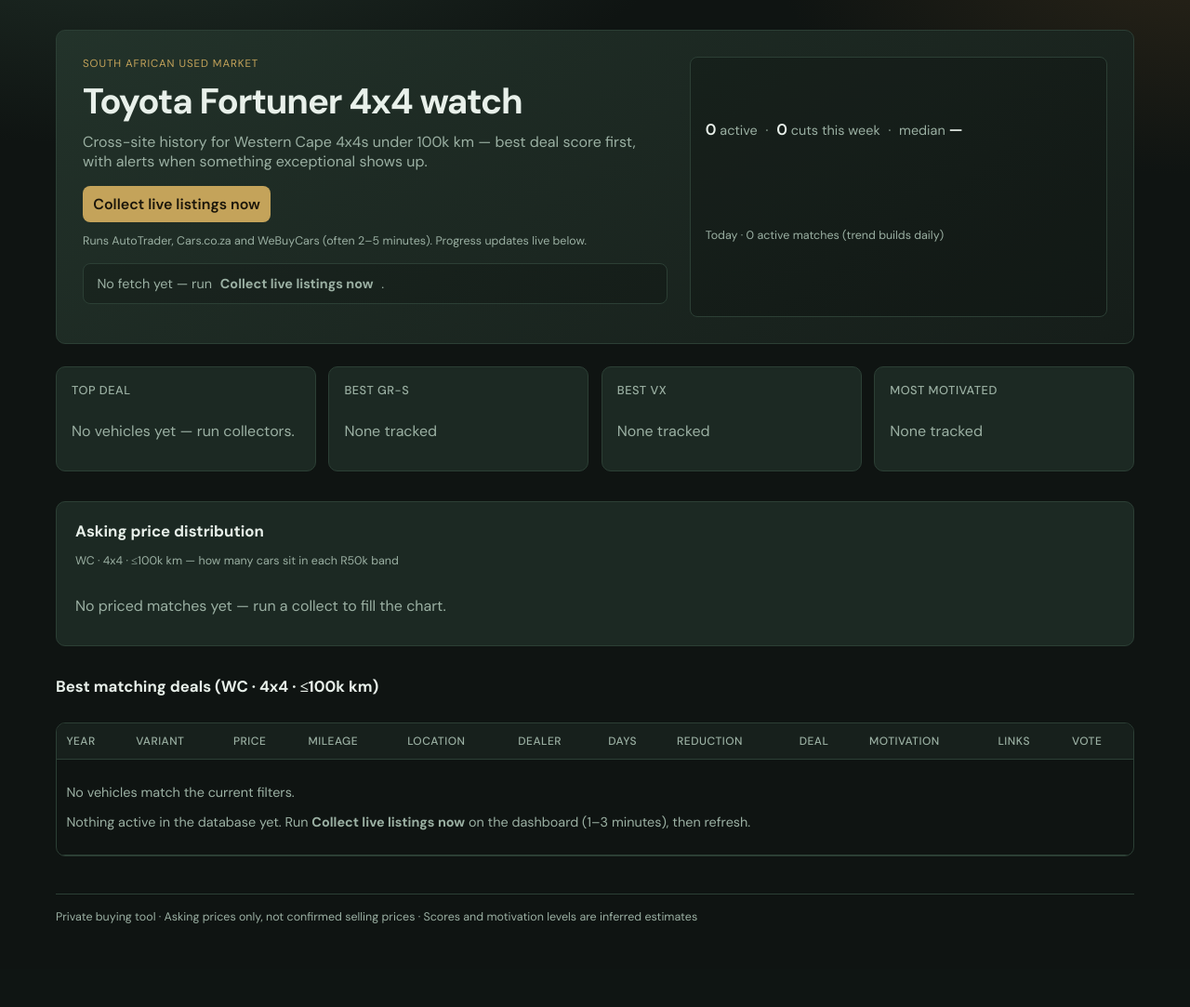
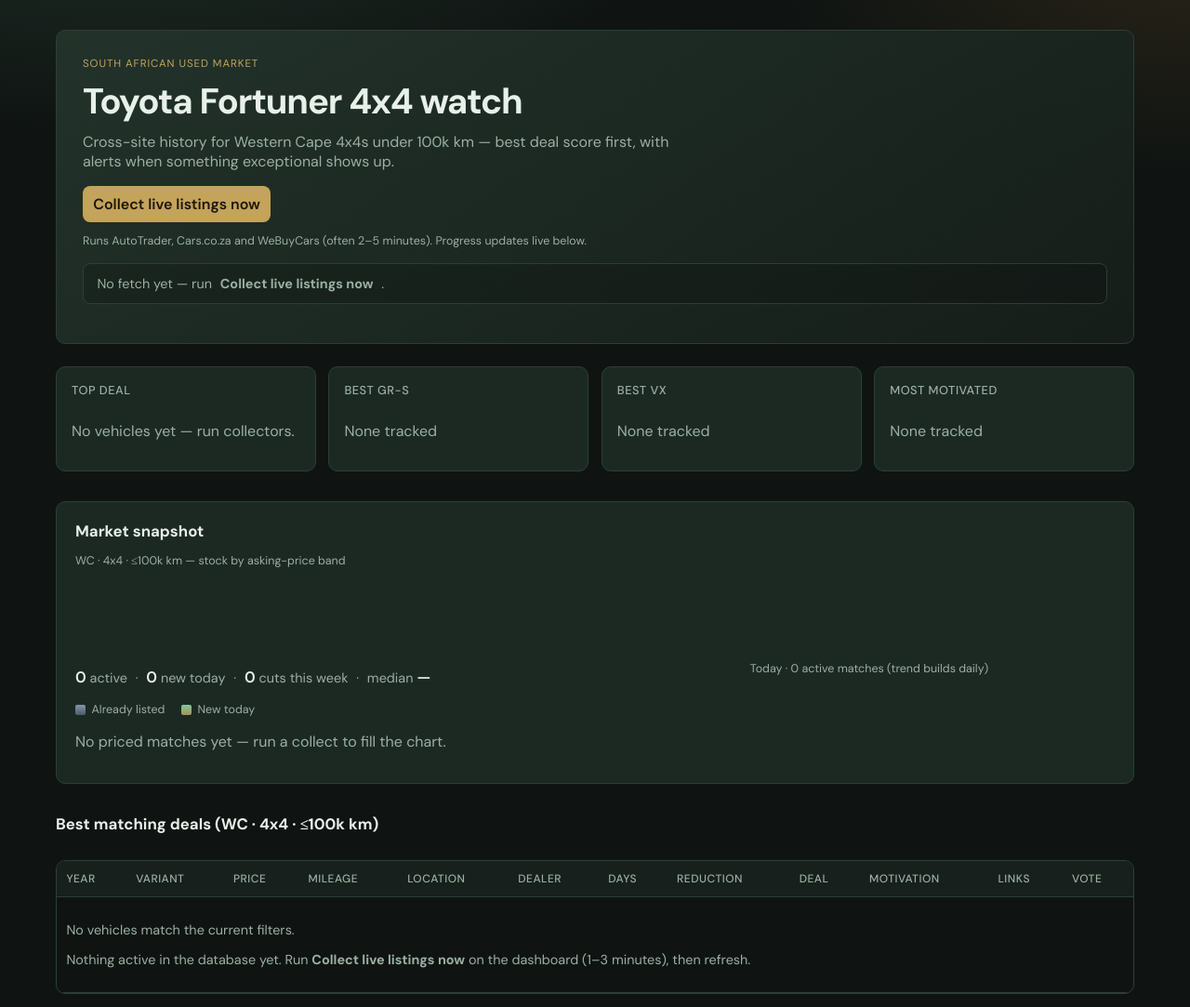
Before and after one commit to adickr/bold, a FastAPI app: page / in a window 1280 px wide. Shown: the part 63-1146 px from the top of the page at 93% size. Before the commit the page ends 1056 px from the top, so only its background shows below. Run offline with FastAPI, Linux system fonts and the light colour scheme; the visitor is signed in with stand-in values (Sample User, id 1).

Commit message:
Combine market strip with stacked price chart
Merge active/cuts/median + sparkline into one Market snapshot
section with the asking-price histogram. Bars stack already-listed
vs new-today, with +N deltas above buckets that gained stock.

Co-authored-by: adickr <adickr@users.noreply.github.com>

```diff
--- a/backend/app/static/css/app.css
+++ b/backend/app/static/css/app.css
@@ -48,7 +48,7 @@ a:hover { text-decoration: underline; }
 .login-panel h1 { margin-top: 0; }
 
 .hero-panel {
-  display: grid; gap: 1.5rem; grid-template-columns: 1.4fr 1fr;
+  display: grid; gap: 1.5rem;
   padding: 1.75rem; border: 1px solid var(--line); border-radius: var(--radius);
   background: linear-gradient(145deg, rgba(36,53,44,0.9), rgba(22,30,26,0.95));
   margin-bottom: 1.5rem;
@@ -57,17 +57,22 @@ a:hover { text-decoration: underline; }
 h1 { font-size: clamp(1.8rem, 3vw, 2.4rem); margin: 0 0 0.5rem; letter-spacing: -0.03em; }
 h2 { font-size: 1.05rem; margin: 0 0 0.75rem; }
 .lede { color: var(--muted); margin: 0; max-width: 40rem; }
-.hero-market {
-  display: flex;
-  flex-direction: column;
-  gap: 0.85rem;
-  padding: 0.95rem 1rem;
+
+.market-overview {
+  margin-bottom: 2rem;
+  padding: 1.25rem 1.25rem 1.1rem;
   border: 1px solid var(--line);
-  border-radius: 8px;
-  background: rgba(0,0,0,0.2);
-  align-self: stretch;
-  justify-content: center;
-  min-height: 0;
+  border-radius: var(--radius);
+  background: var(--panel);
+}
+.market-overview .section-head { margin-bottom: 0.85rem; align-items: start; }
+.market-overview .section-head h2 { margin: 0 0 0.25rem; }
+.market-overview-top {
+  display: grid;
+  grid-template-columns: minmax(0, 1.35fr) minmax(160px, 0.75fr);
+  gap: 1rem 1.25rem;
+  align-items: end;
+  margin-bottom: 1rem;
 }
 .market-strip {
   margin: 0;
@@ -83,14 +88,14 @@ h2 { font-size: 1.05rem; margin: 0 0 0.75rem; }
   font-size: 1.05rem;
   font-weight: 600;
 }
-.market-spark { display: grid; gap: 0.35rem; }
+.market-spark { display: grid; gap: 0.35rem; min-width: 0; }
 .market-spark .spark-chart {
-  height: 64px;
+  height: 56px;
   width: 100%;
 }
 .market-spark svg {
   width: 100%;
-  height: 64px;
+  height: 56px;
   display: block;
   overflow: visible;
 }
@@ -112,6 +117,31 @@ h2 { font-size: 1.05rem; margin: 0 0 0.75rem; }
   margin: 0;
   color: var(--muted);
   font-size: 0.78rem;
+}
+.price-legend {
+  display: flex;
+  flex-wrap: wrap;
+  gap: 0.75rem 1.1rem;
+  margin: 0 0 0.75rem;
+  font-size: 0.78rem;
+  color: var(--muted);
+}
+.price-legend .leg {
+  display: inline-flex;
+  align-items: center;
+  gap: 0.4rem;
+}
+.price-legend .leg i {
+  width: 0.7rem;
+  height: 0.7rem;
+  border-radius: 2px;
+  display: inline-block;
+}
+.price-legend .leg.prior i {
+  background: linear-gradient(180deg, rgba(148, 163, 184, 0.9), rgba(100, 116, 139, 0.65));
+}
+.price-legend .leg.new i {
+  background: linear-gradient(180deg, var(--accent-2) 0%, rgba(196, 163, 90, 0.85) 100%);
 }
 
 .spotlight-grid {
@@ -404,16 +434,6 @@ tr.is-new-listing {
 #draft-message { width: 100%; min-height: 160px; }
 .footer { margin-top: 2.5rem; color: var(--muted); font-size: 0.78rem; border-top: 1px solid var(--line); padding-top: 1rem; }
 
-.price-dist {
-  margin-bottom: 2rem;
-  padding: 1.25rem 1.25rem 1rem;
-  border: 1px solid var(--line);
-  border-radius: var(--radius);
-  background: var(--panel);
-}
-.price-dist .section-head { margin-bottom: 1.1rem; align-items: start; }
-.price-dist .section-head h2 { margin: 0 0 0.25rem; }
-.price-dist .mono { font-family: var(--mono); }
 .price-chart {
   --max-count: 1;
   display: flex;
--- a/backend/app/static/js/app.js
+++ b/backend/app/static/js/app.js
@@ -192,6 +192,7 @@ document.querySelectorAll("[data-copy]").forEach((btn) => {
     if (!stats) return;
     const map = {
       active_matching: stats.active_matching,
+      new_today: stats.new_today,
       reductions_this_week: stats.reductions_this_week,
       median_asking_price: zar(stats.median_asking_price),
     };
@@ -431,13 +432,9 @@ document.querySelectorAll("[data-copy]").forEach((btn) => {
     if (iso) el.textContent = formatFetchTime(iso);
   });
 
-  function renderPriceDistribution(buckets, medianPrice) {
+  function renderPriceDistribution(buckets, _medianPrice) {
     const section = document.querySelector("[data-price-dist]");
     if (!section) return;
-    const headMeta = section.querySelector(".section-head .mono, .section-head [data-price-median]");
-    if (headMeta && medianPrice != null) {
-      headMeta.textContent = `Median ${zar(medianPrice)}`;
-    }
     let chart = section.querySelector("[data-price-chart]");
     const empty = section.querySelector("[data-price-empty]");
     if (!buckets.length) {
@@ -465,12 +462,27 @@ document.querySelectorAll("[data-copy]").forEach((btn) => {
     chart.innerHTML = buckets
       .map((b) => {
         const count = Number(b.count) || 0;
+        const newCount = Number(b.new_count) || 0;
+        const priorCount =
+          b.prior_count != null ? Number(b.prior_count) || 0 : Math.max(0, count - newCount);
         const label = escapeHtml(b.label || "");
         const emptyCls = count === 0 ? " is-empty" : "";
-        const n = count ? String(count) : "";
-        return `<div class="price-bar${emptyCls}" style="--n: ${count}" title="${count} car${count === 1 ? "" : "s"} · ${label}">
-          <span class="n">${n}</span>
-          <span class="bar" aria-hidden="true"></span>
+        const countLabel = count ? String(count) : "";
+        const delta = newCount
+          ? `<span class="delta">+${newCount}</span>`
+          : "";
+        const segs = [
+          priorCount
+            ? `<span class="seg prior" style="flex: ${priorCount} 1 0"></span>`
+            : "",
+          newCount
+            ? `<span class="seg new" style="flex: ${newCount} 1 0"></span>`
+            : "",
+        ].join("");
+        const tipExtra = newCount ? ` · ${newCount} new today` : "";
+        return `<div class="price-bar${emptyCls}" style="--n: ${count}; --new: ${newCount}; --prior: ${priorCount}" title="${count} car${count === 1 ? "" : "s"}${tipExtra} · ${label}">
+          <span class="n">${countLabel}${delta}</span>
+          <span class="bar" aria-hidden="true">${segs}</span>
           <span class="lbl">${label}</span>
         </div>`;
       })
--- a/backend/app/templates/pages/dashboard.html
+++ b/backend/app/templates/pages/dashboard.html
@@ -173,27 +173,6 @@
     </p>
     {% endif %}
   </div>
-  <div class="hero-market" data-live-stats>
-    <p class="market-strip">
-      <span><strong class="mono" data-stat="active_matching">{{ stats.active_matching }}</strong> active</span>
-      <span class="fetch-sep">·</span>
-      <span><strong class="mono" data-stat="reductions_this_week">{{ stats.reductions_this_week }}</strong> cuts this week</span>
-      <span class="fetch-sep">·</span>
-      <span>median <strong class="mono" data-stat="median_asking_price">{{ stats.median_asking_price | zar }}</strong></span>
-    </p>
-    {% set mh = stats.market_history %}
-    <div class="market-spark" data-market-spark
-         data-history='{{ (mh or {}) | tojson | forceescape }}'>
-      <div class="spark-chart" data-spark-chart></div>
-      <p class="muted tiny" data-spark-label>
-        {% if mh and mh.known_points and mh.known_points < 2 %}
-          Today · {{ stats.active_matching }} active matches (trend builds daily)
-        {% else %}
-          {{ (mh.label if mh else 'Active matches · last 30 days') }}
-        {% endif %}
-      </p>
-    </div>
-  </div>
 </section>
 
 <section class="spotlight-grid" data-live-spotlights>
@@ -243,25 +222,61 @@
   </article>
 </section>
 
-<section class="price-dist" data-price-dist>
+<section class="market-overview" data-price-dist data-live-stats>
   <div class="section-head">
     <div>
-      <h2>Asking price distribution</h2>
-      <p class="muted tiny">WC · 4x4 · ≤100k km — how many cars sit in each R50k band</p>
+      <h2>Market snapshot</h2>
+      <p class="muted tiny">WC · 4x4 · ≤100k km — stock by asking-price band</p>
     </div>
-    {% if stats.median_asking_price %}
-    <span class="muted tiny mono" data-price-median>Median {{ stats.median_asking_price | zar }}</span>
-    {% endif %}
   </div>
+
+  <div class="market-overview-top">
+    <p class="market-strip">
+      <span><strong class="mono" data-stat="active_matching">{{ stats.active_matching }}</strong> active</span>
+      <span class="fetch-sep">·</span>
+      <span><strong class="mono" data-stat="new_today">{{ stats.new_today }}</strong> new today</span>
+      <span class="fetch-sep">·</span>
+      <span><strong class="mono" data-stat="reductions_this_week">{{ stats.reductions_this_week }}</strong> cuts this week</span>
+      <span class="fetch-sep">·</span>
+      <span>median <strong class="mono" data-stat="median_asking_price">{{ stats.median_asking_price | zar }}</strong></span>
+    </p>
+
+    {% set mh = stats.market_history %}
+    <div class="market-spark" data-market-spark
+         data-history='{{ (mh or {}) | tojson | forceescape }}'>
+      <div class="spark-chart" data-spark-chart></div>
+      <p class="muted tiny" data-spark-label>
+        {% if mh and mh.known_points and mh.known_points < 2 %}
+          Today · {{ stats.active_matching }} active matches (trend builds daily)
+        {% else %}
+          {{ (mh.label if mh else 'Active matches · last 30 days') }}
+        {% endif %}
+      </p>
+    </div>
+  </div>
+
+  <div class="price-legend" data-price-legend>
+    <span class="leg prior"><i></i> Already listed</span>
+    <span class="leg new"><i></i> New today</span>
+  </div>
+
   {% if stats.price_distribution %}
   {% set max_count = (stats.price_distribution | map(attribute='count') | max) or 1 %}
   <div class="price-chart" data-price-chart style="--max-count: {{ max_count }}">
     {% for b in stats.price_distribution %}
+    {% set new_n = b.new_count or 0 %}
+    {% set prior_n = b.prior_count if b.prior_count is defined else (b.count - new_n) %}
     <div class="price-bar {% if b.count == 0 %}is-empty{% endif %}"
-         style="--n: {{ b.count }}"
-         title="{{ b.count }} car{{ 's' if b.count != 1 else '' }} · {{ b.label }}">
-      <span class="n">{% if b.count %}{{ b.count }}{% endif %}</span>
-      <span class="bar" aria-hidden="true"></span>
+         style="--n: {{ b.count }}; --new: {{ new_n }}; --prior: {{ prior_n }}"
+         title="{{ b.count }} car{{ 's' if b.count != 1 else '' }}{% if new_n %} · {{ new_n }} new today{% endif %} · {{ b.label }}">
+      <span class="n">
+        {% if b.count %}{{ b.count }}{% endif %}
+        {% if new_n %}<span class="delta">+{{ new_n }}</span>{% endif %}
+      </span>
+      <span class="bar" aria-hidden="true">
+        {% if prior_n %}<span class="seg prior" style="flex: {{ prior_n }} 1 0"></span>{% endif %}
+        {% if new_n %}<span class="seg new" style="flex: {{ new_n }} 1 0"></span>{% endif %}
+      </span>
       <span class="lbl">{{ b.label }}</span>
     </div>
     {% endfor %}
```
Also changed, not shown: other parts of backend/app/static/css/app.css (+30 -4 lines), backend/app/api/queries.py (+34 -19 lines), backend/tests/test_price_distribution.py (+26 -0 lines).
